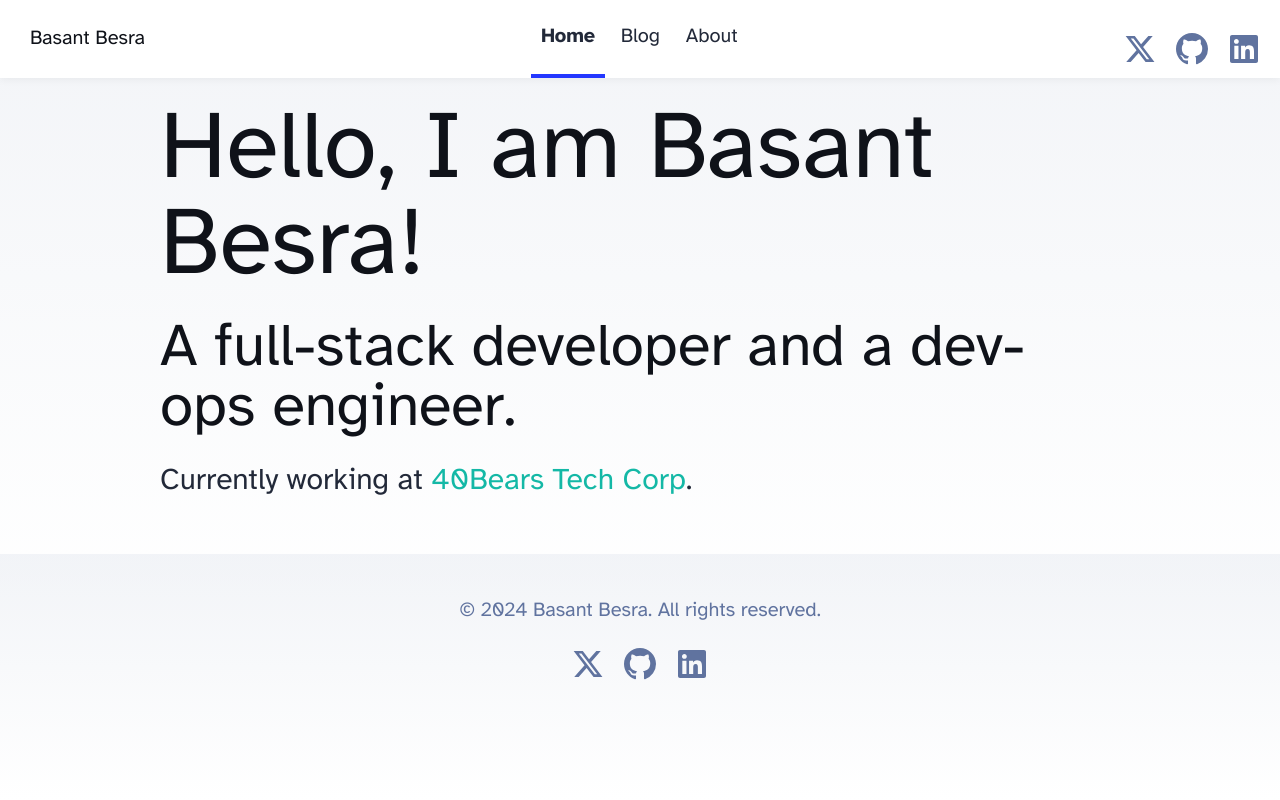
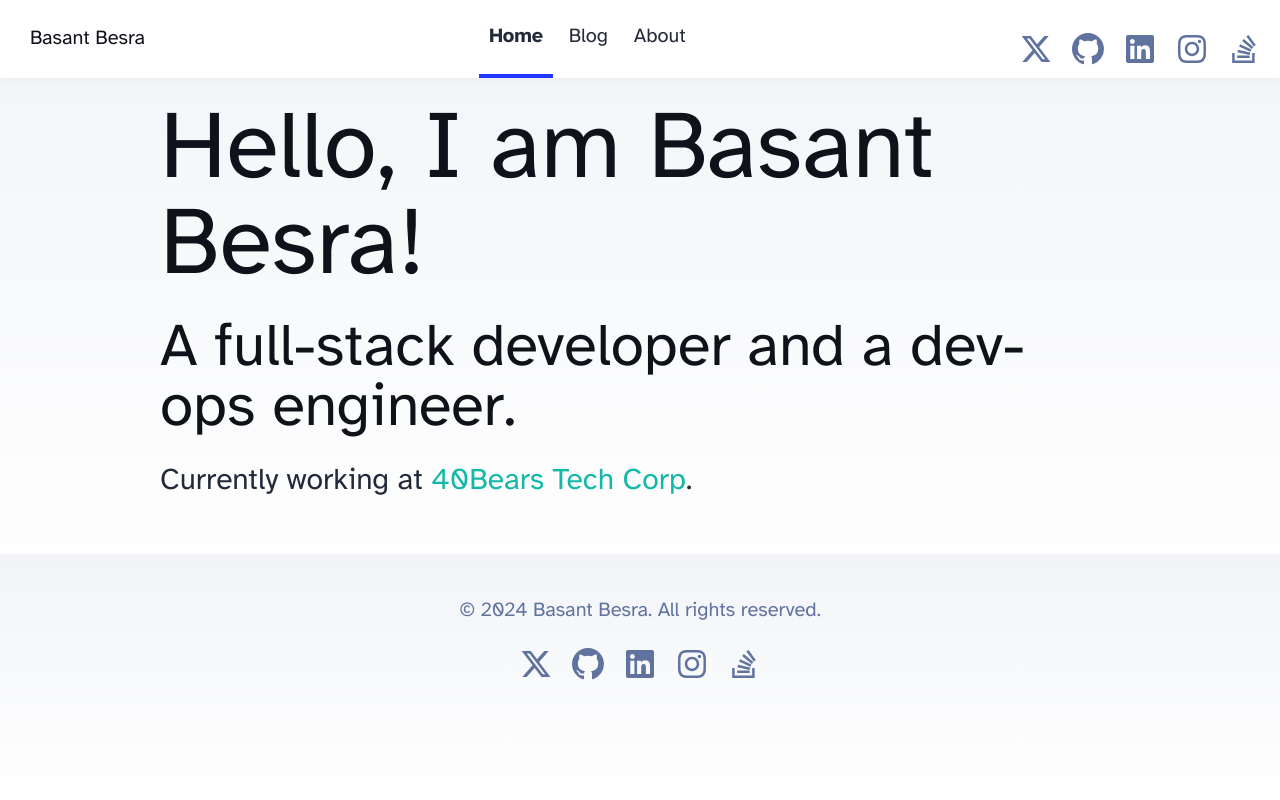
Before and after one commit to besrabasant/besrabasant.github.io, an Astro site: page / in a window 1280 px wide. Built offline with nearby package versions, Linux system fonts and the light colour scheme; Astro itself is replaced by a stand-in of ours.

Commit message:
Update social links

```diff
--- a/src/components/SocialLinks.astro
+++ b/src/components/SocialLinks.astro
@@ -1,6 +1,6 @@
 <div class="social-links">
     <a href="https://x.com/basantbesra" target="_blank">
-        <span class="sr-only">Go to Astro's GitHub repo</span>
+        <span class="sr-only">Go to Basant Besra's X account</span>
 
         <svg
             xmlns="http://www.w3.org/2000/svg"
@@ -17,7 +17,7 @@
         >
     </a>
     <a href="https://github.com/besrabasant" target="_blank">
-        <span class="sr-only">Go to Astro's GitHub repo</span>
+        <span class="sr-only">Go to Basant Besra's Github account</span>
         <svg
             viewBox="0 0 16 16"
             aria-hidden="true"
@@ -34,7 +34,7 @@
         href="https://www.linkedin.com/in/basant-besra-32499691/"
         target="_blank"
     >
-        <span class="sr-only">Go to Astro's GitHub repo</span>
+        <span class="sr-only">Go to Basant Besra's Linked In account</span>
 
         <svg
             xmlns="http://www.w3.org/2000/svg"
@@ -46,6 +46,41 @@
             <path
                 fill="currentColor"
                 d="M416 32H31.9C14.3 32 0 46.5 0 64.3v383.4C0 465.5 14.3 480 31.9 480H416c17.6 0 32-14.5 32-32.3V64.3c0-17.8-14.4-32.3-32-32.3zM135.4 416H69V202.2h66.5V416zm-33.2-243c-21.3 0-38.5-17.3-38.5-38.5S80.9 96 102.2 96c21.2 0 38.5 17.3 38.5 38.5 0 21.3-17.2 38.5-38.5 38.5zm282.1 243h-66.4V312c0-24.8-.5-56.7-34.5-56.7-34.6 0-39.9 27-39.9 54.9V416h-66.4V202.2h63.7v29.2h.9c8.9-16.8 30.6-34.5 62.9-34.5 67.2 0 79.7 44.3 79.7 101.9V416z"
+            ></path></svg
+        >
+    </a>
+    <a href="https://www.instagram.com/basantbesra/" target="_blank">
+        <span class="sr-only">Go to Basant Besra's Instagram account</span>
+
+        <svg
+            xmlns="http://www.w3.org/2000/svg"
+            viewBox="0 0 448 512"
+            aria-hidden="true"
+            width="32"
+            height="32"
+        >
+            <path
+                fill="currentColor"
+                d="M224.1 141c-63.6 0-114.9 51.3-114.9 114.9s51.3 114.9 114.9 114.9S339 319.5 339 255.9 287.7 141 224.1 141zm0 189.6c-41.1 0-74.7-33.5-74.7-74.7s33.5-74.7 74.7-74.7 74.7 33.5 74.7 74.7-33.6 74.7-74.7 74.7zm146.4-194.3c0 14.9-12 26.8-26.8 26.8-14.9 0-26.8-12-26.8-26.8s12-26.8 26.8-26.8 26.8 12 26.8 26.8zm76.1 27.2c-1.7-35.9-9.9-67.7-36.2-93.9-26.2-26.2-58-34.4-93.9-36.2-37-2.1-147.9-2.1-184.9 0-35.8 1.7-67.6 9.9-93.9 36.1s-34.4 58-36.2 93.9c-2.1 37-2.1 147.9 0 184.9 1.7 35.9 9.9 67.7 36.2 93.9s58 34.4 93.9 36.2c37 2.1 147.9 2.1 184.9 0 35.9-1.7 67.7-9.9 93.9-36.2 26.2-26.2 34.4-58 36.2-93.9 2.1-37 2.1-147.8 0-184.8zM398.8 388c-7.8 19.6-22.9 34.7-42.6 42.6-29.5 11.7-99.5 9-132.1 9s-102.7 2.6-132.1-9c-19.6-7.8-34.7-22.9-42.6-42.6-11.7-29.5-9-99.5-9-132.1s-2.6-102.7 9-132.1c7.8-19.6 22.9-34.7 42.6-42.6 29.5-11.7 99.5-9 132.1-9s102.7-2.6 132.1 9c19.6 7.8 34.7 22.9 42.6 42.6 11.7 29.5 9 99.5 9 132.1s2.7 102.7-9 132.1z"
+            ></path></svg
+        >
+    </a>
+    <a
+        href="https://stackoverflow.com/users/2049660/besrabasant"
+        target="_blank"
+    >
+        <span class="sr-only">Go to Basant Besra's Stackoverflow account</span>
+
+        <svg
+            xmlns="http://www.w3.org/2000/svg"
+            viewBox="0 0 384 512"
+            aria-hidden="true"
+            width="32"
+            height="32"
+        >
+            <path
+                fill="currentColor"
+                d="M290.7 311L95 269.7 86.8 309l195.7 41zm51-87L188.2 95.7l-25.5 30.8 153.5 128.3zm-31.2 39.7L129.2 179l-16.7 36.5L293.7 300zM262 32l-32 24 119.3 160.3 32-24zm20.5 328h-200v39.7h200zm39.7 80H42.7V320h-40v160h359.5V320h-40z"
             ></path></svg
         >
     </a>
```
